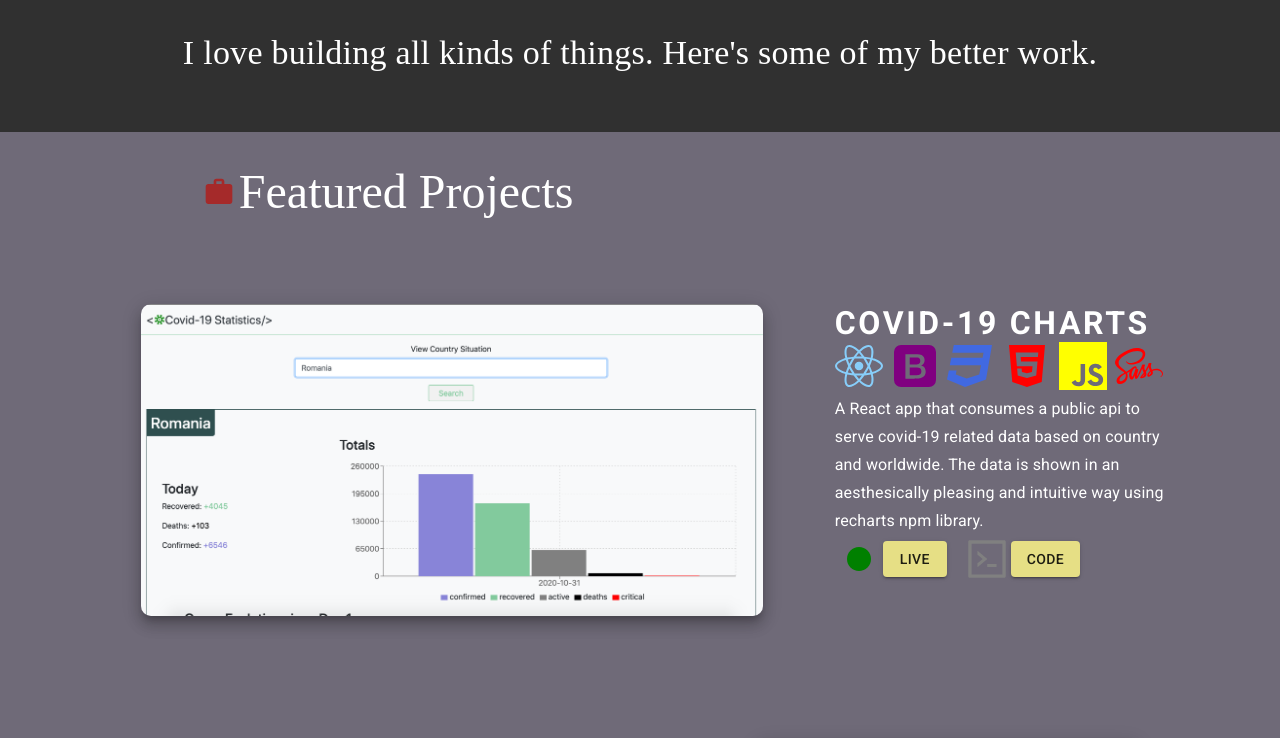
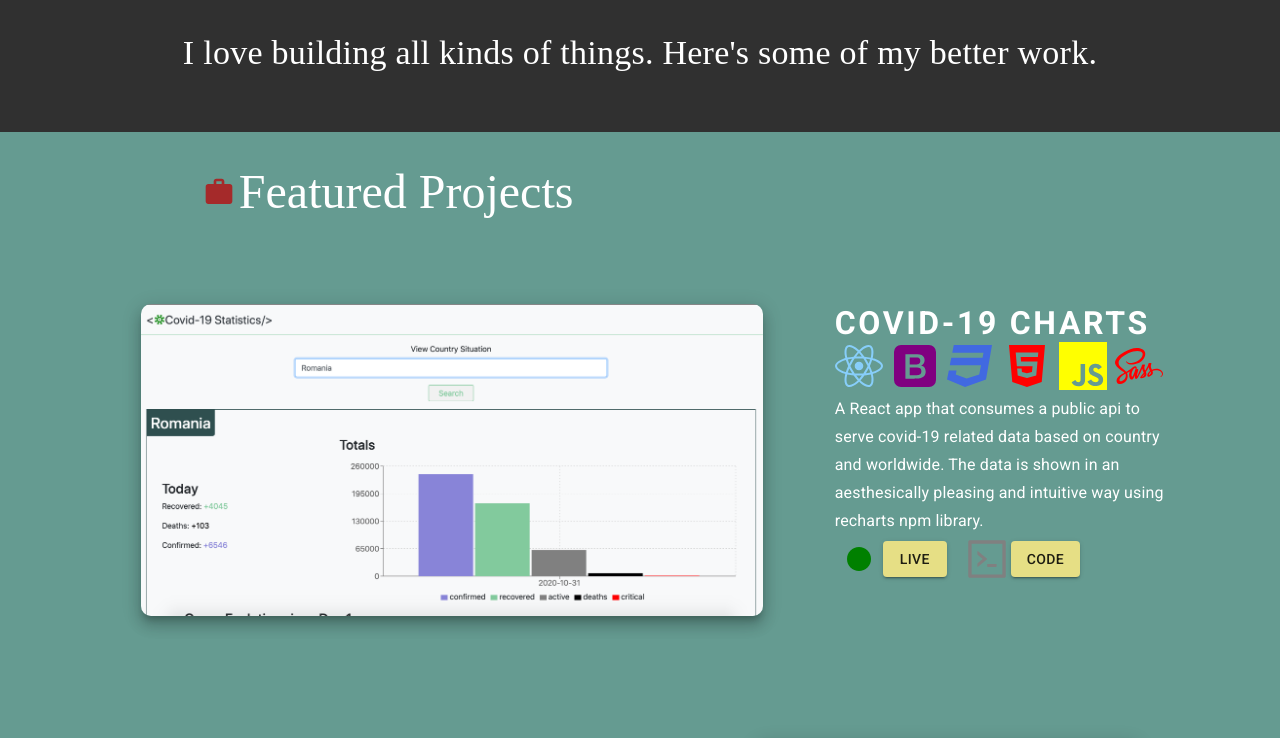
Before and after one commit to irlgabriel/portfolio, a React (Create React App) app: page / in a window 1280 px wide. Shown: the part 2561-3299 px from the top of the page. Built offline with nearby package versions, Linux system fonts and the light colour scheme; a web font is replaced by a local one.

Commit message:
changed theme colors

```diff
--- a/src/theme.js
+++ b/src/theme.js
@@ -3,7 +3,7 @@ import { createMuiTheme } from '@material-ui/core/styles';
 export const themeLight = createMuiTheme({
   palette: {
     primary: {
-      main: '#8EC6E6',
+      main: '#FFE5DC',
     },
     secondary: {
       main: '#E66254',
@@ -17,7 +17,7 @@ export const themeLight = createMuiTheme({
 export const themeDark = createMuiTheme({
   palette: {
     primary: {
-      main: '#6F6A78',
+      main: '#659B91',
     },
     secondary: {
       main: '#E6DF85',
```
